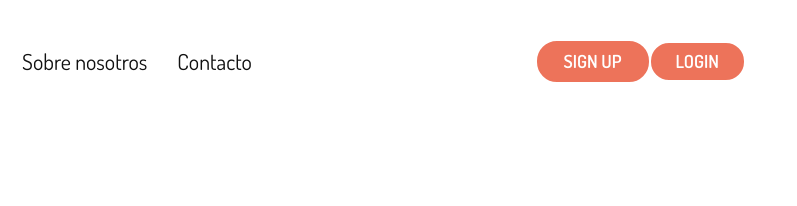
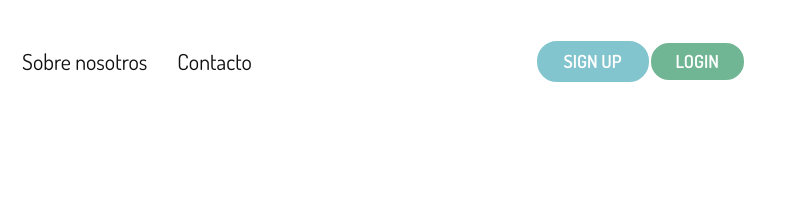
Before and after one commit to nelsimelgarejo/TeLetreo, a plain HTML site: page index.html in a window 1280 px wide. Shown: the top 206 px of the page, 483-1280 px from the left. Drawn offline with Linux system fonts and the light colour scheme.

Commit message:
Update style.css

```diff
--- a/css/style.css
+++ b/css/style.css
@@ -109,12 +109,12 @@ body {
   border-width: 2px;
 }
 #gtco-main-nav form a.btn-info {
-  background: #ED735A;
-  border-color: #ED735A;
+  background: #82C5CE ;
+  border-color: #82C5CE ;
 }
 #gtco-main-nav form a.btn-outline-dark {
   border-color: #fff;
-  background-color: #ED735A;
+  background-color: #71B694 ;
 }
 @media (max-width: 991px) {
   #gtco-main-nav form a.btn-outline-dark {
```
